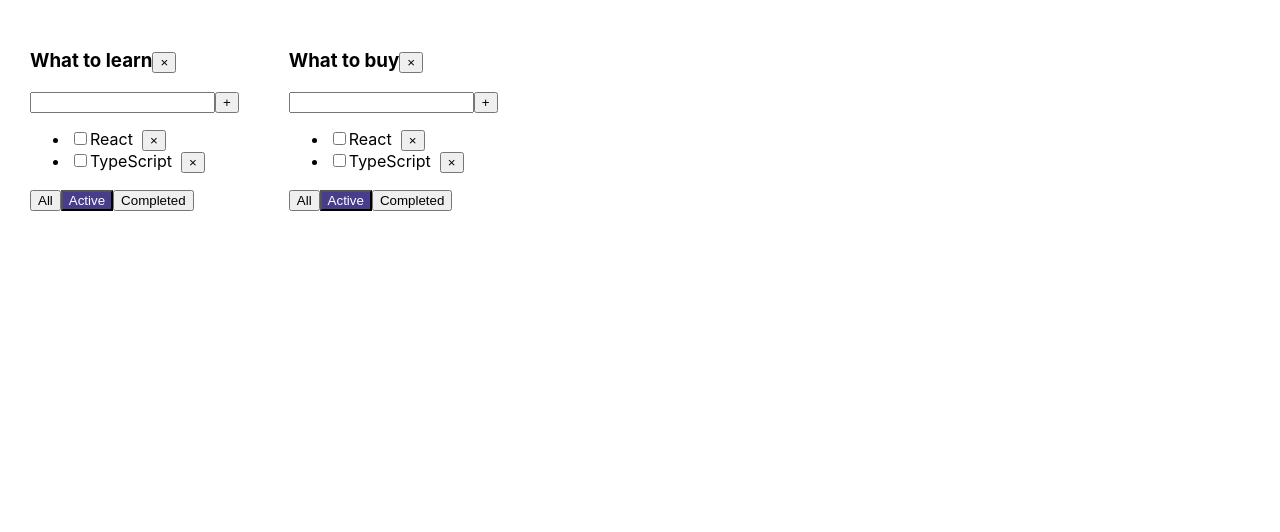
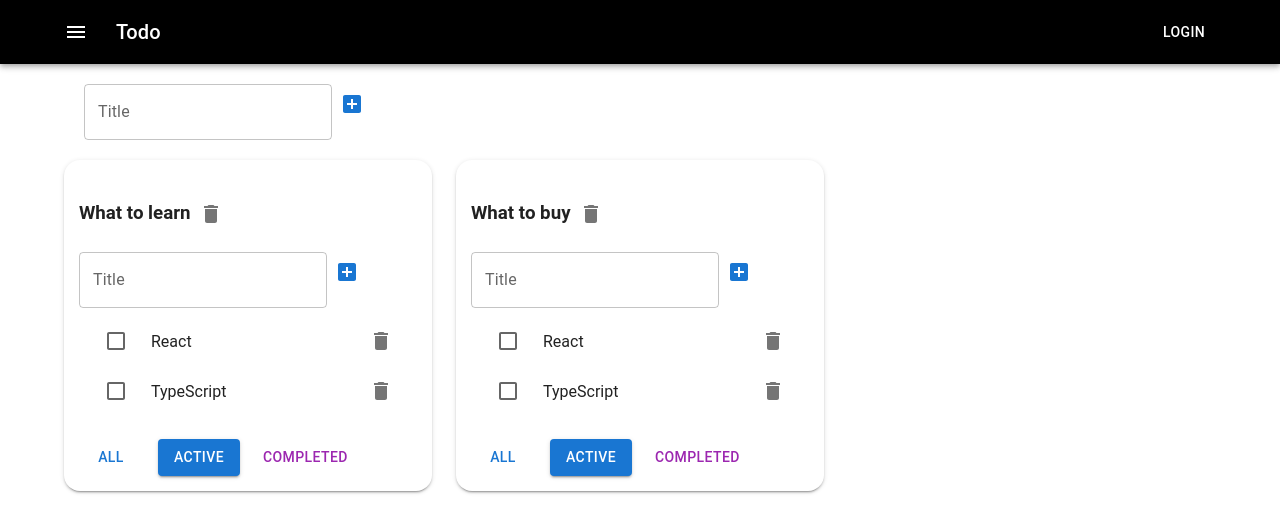
Before and after one commit to RudakovIlya/todo-list-ts, a React (Create React App) app: page / in a window 1280 px wide. Shown: the top 532 px of the page. Built offline with nearby package versions, Linux system fonts and the light colour scheme.

Commit message:
feat: added MUI in project

```diff
--- a/src/App.css
+++ /dev/null
@@ -1,27 +0,0 @@
-.App {
-    padding: 30px;
-    display: flex;
-}
-
-.App > div {
-    margin-right: 50px;
-}
-
-.btn-active {
-    background-color: darkslateblue;
-    color: #FFFFFF;
-}
-
-.task-done {
-    font-weight: 600;
-    color: rebeccapurple;
-}
-
-.error {
-    color: red;
-}
-
-.error-input {
-    outline: none;
-    border: 2px solid red;
-}
--- a/src/App.tsx
+++ b/src/App.tsx
@@ -1,7 +1,16 @@
 import React, {useState} from 'react';
-import './App.css';
 import TodoList, {TaskType} from "./components/TodoList";
 import {v1} from "uuid";
+import AddItemForm from "./components/AddItemForm";
+import AppBar from '@mui/material/AppBar';
+import Toolbar from '@mui/material/Toolbar';
+import Typography from '@mui/material/Typography';
+import MenuIcon from '@mui/icons-material/Menu';
+import Button from "@mui/material/Button";
+import IconButton from "@mui/material/IconButton";
+import Paper from "@mui/material/Paper";
+import Container from '@mui/material/Container'
+import Grid from '@mui/material/Grid'
 
 export type FilterValuesType = 'all' | 'active' | 'completed';
 
@@ -64,10 +73,6 @@ function App() {
         setTasks({...tasks, [todoListID]: [...tasks[todoListID], {id: v1(), title, isDone: false}]})
     }
 
-    const changeTodoListFilter = (todoListID: string, filter: FilterValuesType) => {
-        setTodoLists(todoLists.map((todoList) => todoList.id === todoListID ? {...todoList, filter} : todoList))
-    };
-
     const getFilteredTasks = (filter: FilterValuesType, tasks: TaskType[]): TaskType[] => {
         switch (filter) {
             case "completed":
@@ -79,20 +84,44 @@ function App() {
         }
     }
 
-    const changeStatus = (todoListID: string, taskId: string, isDone: boolean) => {
+    const changeTaskStatus = (todoListID: string, taskId: string, isDone: boolean) => {
         setTasks({
             ...tasks,
             [todoListID]: tasks[todoListID].map(task => task.id === taskId ? {...task, isDone} : task)
         });
     }
 
+    const editTaskTitle = (todoListID: string, taskId: string, title: string) => {
+        setTasks({
+            ...tasks,
+            [todoListID]: tasks[todoListID].map(task => task.id === taskId ? {...task, title} : task)
+        })
+    }
+
+    const changeTodoListFilter = (todoListID: string, filter: FilterValuesType) => {
+        setTodoLists(todoLists.map((todoList) => todoList.id === todoListID ? {...todoList, filter} : todoList))
+    };
+
     const removeTodoList = (todoListID: string) => {
-        setTodoLists(todoLists.filter(todoList => todoList.id !== todoListID))
+        setTodoLists(todoLists.filter(todoList => todoList.id !== todoListID));
+        delete tasks[todoListID];
+    }
+
+    const addTodoListCallback = (title: string) => {
+        const newTodoLIstID = v1();
+        setTodoLists([{id: newTodoLIstID, title, filter: 'all'}, ...todoLists]);
+        setTasks({...tasks, [newTodoLIstID]: []});
+    }
+
+    const editTodoListTitle = (todoListID: string, title: string) => {
+        setTodoLists(todoLists.map(todoList => todoList.id === todoListID ? {...todoList, title} : todoList))
     }
 
     const todoListsItem = todoLists.map(todoList => {
         const filteredTasks = getFilteredTasks(todoList.filter, tasks[todoList.id])
         return (
+            <Grid item xs={2} md={4} key={todoList.id}>
+                <Paper elevation={2} style={{padding: 15, borderRadius: 16}}>
                     <TodoList
                         todoListID={todoList.id}
                         key={todoList.id}
@@ -101,16 +130,47 @@ function App() {
                         addTask={addTask}
                         changeTodoListFilter={changeTodoListFilter}
                         removeTask={removeTask}
+                        editTaskTitle={editTaskTitle}
                         tasks={filteredTasks}
-                changeStatus={changeStatus}
+                        changeTaskStatus={changeTaskStatus}
                         removeTodoList={removeTodoList}
+                        editTodoListTitle={editTodoListTitle}
                     />
+                </Paper>
+            </Grid>
         )
     })
 
     return (
         <div className="App">
+            <AppBar style={{background: '#000000'}} position="static">
+                <Container style={{padding: 0}} maxWidth={'lg'}>
+                    <Toolbar>
+                        <IconButton
+                            size="large"
+                            edge="start"
+                            color="inherit"
+                            aria-label="menu"
+                            sx={{mr: 2}}
+                        >
+                            <MenuIcon/>
+                        </IconButton>
+                        <Typography variant="h6" component="div" sx={{flexGrow: 1}}>
+                            Todo
+                        </Typography>
+                        <Button color="inherit">Login</Button>
+                    </Toolbar>
+                </Container>
+            </AppBar>
+
+            <Container fixed maxWidth={'lg'}>
+                <Grid container style={{padding: 20}}>
+                    <AddItemForm addItem={addTodoListCallback}/>
+                </Grid>
+                <Grid container spacing={3}>
                     {todoListsItem}
+                </Grid>
+            </Container>
         </div>
     );
 }
--- /dev/null
+++ b/src/components/AddItemForm.tsx
@@ -0,0 +1,52 @@
+import React, {ChangeEvent, KeyboardEvent, useState, FC} from 'react';
+import TextField from "@mui/material/TextField";
+import IconButton from "@mui/material/IconButton";
+import AddBoxIcon from "@mui/icons-material/AddBox";
+
+type AddItemFormPropsType = {
+    addItem: (title: string) => void
+}
+
+const AddItemForm: FC<AddItemFormPropsType> = ({addItem}) => {
+    const [error, setError] = useState<boolean>(false);
+    const [titleTask, setTitle] = useState<string>('');
+
+    const addItemCallback = () => {
+        const trimmedTitle = titleTask.trim()
+        if (trimmedTitle) {
+            addItem(trimmedTitle);
+            setTitle('');
+        } else {
+            setError(true);
+        }
+    }
+
+    const onKeyDownInputHandler = (event: KeyboardEvent<HTMLInputElement>) => {
+        event.key === 'Enter' && addItemCallback();
+    }
+
+    const onChangeInputHandler = (event: ChangeEvent<HTMLInputElement>) => {
+        setTitle(event.currentTarget.value)
+
+        error && setError(false);
+    }
+
+    return (
+        <div>
+            <TextField
+                label={error ? 'Please, enter task title' : 'Title'}
+                variant="outlined"
+                value={titleTask}
+                onChange={onChangeInputHandler}
+                onKeyDown={onKeyDownInputHandler}
+                error={error}
+            />
+            <IconButton onClick={addItemCallback} color={'primary'}
+                        style={{maxWidth: '40px', maxHeight: '40px', minWidth: '40px', minHeight: '40px'}}>
+                <AddBoxIcon/>
+            </IconButton>
+        </div>
+    );
+};
+
+export default AddItemForm;
--- /dev/null
+++ b/src/components/EditableSpan.tsx
@@ -0,0 +1,36 @@
+import React, {useState, FC, ChangeEvent, KeyboardEvent} from 'react';
+import TextField from "@mui/material/TextField";
+
+type EditableSpanPropsType = {
+    title: string
+    changeTitle: (title: string) => void
+}
+
+const EditableSpan: FC<EditableSpanPropsType> = ({title: propsTitle, changeTitle}) => {
+    const [title, setTitle] = useState<string>(propsTitle)
+    const [editMode, setEditMode] = useState<boolean>(false)
+
+    const activateEditMode = () => {
+        setEditMode(!editMode)
+        changeTitle(title);
+    }
+
+    const onChangeInputValue = (event: ChangeEvent<HTMLInputElement>) => {
+        setTitle(event.currentTarget.value)
+    }
+
+    const onEnterHandler = (event: KeyboardEvent<HTMLInputElement>) => event.key === 'Enter' && activateEditMode()
+
+    return (
+        <>
+            {
+                editMode ? <TextField value={title} onChange={onChangeInputValue} onBlur={activateEditMode}
+                                      onKeyDown={onEnterHandler}
+                                      autoFocus variant="standard"/> :
+                    <span onDoubleClick={activateEditMode}>{propsTitle}</span>
+            }
+        </>
+    );
+};
+
+export default EditableSpan;
--- a/src/components/TodoList.tsx
+++ b/src/components/TodoList.tsx
@@ -1,5 +1,16 @@
-import React, {ChangeEvent, useState, KeyboardEvent} from 'react';
+import React, {ChangeEvent} from 'react';
 import {FilterValuesType} from "../App";
+import AddItemForm from "./AddItemForm";
+import EditableSpan from "./EditableSpan";
+import Button from "@mui/material/Button";
+import Delete from "@mui/icons-material/Delete";
+import IconButton from "@mui/material/IconButton";
+import Checkbox from '@mui/material/Checkbox'
+import ListItem from '@mui/material/ListItem'
+import ListItemButton from '@mui/material/ListItemButton'
+import ListItemIcon from '@mui/material/ListItemIcon'
+import List from "@mui/material/List";
+
 
 export type TaskType = {
     id: string,
@@ -15,8 +26,10 @@ type TodoListPropsType = {
     removeTask: (todoListID: string, taskId: string) => void,
     changeTodoListFilter: (todoListID: string, filter: FilterValuesType) => void
     addTask: (todoListID: string, title: string) => void
-    changeStatus: (todoListID: string, taskId: string, isDone: boolean) => void
+    editTaskTitle: (todoListID: string, taskId: string, title: string) => void
+    changeTaskStatus: (todoListID: string, taskId: string, isDone: boolean) => void
     removeTodoList: (todoListID: string) => void
+    editTodoListTitle: (todoListID: string, title: string) => void
 };
 
 const TodoList: React.FC<TodoListPropsType> = (props) => {
@@ -25,90 +38,88 @@ const TodoList: React.FC<TodoListPropsType> = (props) => {
         title,
         tasks,
         filter,
+        todoListID,
         removeTask,
+        addTask,
+        changeTaskStatus,
+        editTaskTitle,
+        removeTodoList,
         changeTodoListFilter,
-        addTask,
-        changeStatus,
-        todoListID,
-        removeTodoList
+        editTodoListTitle
     } = props
-
-    const [titleTask, setTitle] = useState<string>('');
-    const [error, setError] = useState<boolean>(false);
-
-    const addTaskCallback = () => {
-        const trimmedTitle = titleTask.trim()
-        if (trimmedTitle) {
-            addTask(todoListID, trimmedTitle);
-            setTitle('');
-        } else {
-            setError(true);
-        }
-    }
-
-    const onKeyDownInputHandler = (event: KeyboardEvent<HTMLInputElement>) => {
-        event.key === 'Enter' && addTaskCallback();
-    }
-
-    const onChangeInputHandler = (event: ChangeEvent<HTMLInputElement>) => {
-        setTitle(event.currentTarget.value)
-
-        error && setError(false);
-    }
 
     const onClickHandlerCreator = (filter: FilterValuesType) => () => changeTodoListFilter(todoListID, filter);
 
-    const tasksElements = tasks.length ?
-        <ul>{tasks.map((task: TaskType) => {
-            const removeTaskCallback = () => removeTask(todoListID, task.id)
-            const changeTaskStatus = (event: ChangeEvent<HTMLInputElement>) => changeStatus(todoListID, task.id, event.currentTarget.checked)
-            return (
-                <li key={task.id}>
-                    <input type="checkbox" checked={task.isDone} onChange={changeTaskStatus}/>
-                    <span className={task.isDone ? 'task-done' : ''}>{task.title} &nbsp;</span>
-                    <button onClick={removeTaskCallback}>&times;</button>
-                </li>
-            )
-        })}</ul> : <span>List is empty!</span>;
+
+    const tasksElements = tasks.map((task: TaskType) => {
+
+        const removeTaskCallback = () => removeTask(todoListID, task.id)
+
+        const changeTaskStatusCallback = (event: ChangeEvent<HTMLInputElement>) => changeTaskStatus(todoListID, task.id, event.currentTarget.checked)
+
+        const changeTitle = (title: string) => {
+            editTaskTitle(todoListID, task.id, title)
+        }
+
+        return (
+            <ListItem
+                key={task.id}
+                secondaryAction={
+                    <IconButton onClick={removeTaskCallback} aria-label="delete">
+                        <Delete/>
+                    </IconButton>
+                }
+                disablePadding
+            >
+                <ListItemButton dense>
+                    <ListItemIcon>
+                        <Checkbox
+                            disableRipple
+                            color="primary"
+                            checked={task.isDone}
+                            onChange={changeTaskStatusCallback}
+                        />
+                    </ListItemIcon>
+                    <EditableSpan title={task.title} changeTitle={changeTitle}/>
+                </ListItemButton>
+            </ListItem>
+        )
+    })
 
     const removeTodoListCallback = () => {
         removeTodoList(todoListID)
     }
 
+    const addTaskCallback = (title: string) => {
+        addTask(todoListID, title)
+    }
+
+    const changeTodoListTitle = (title: string) => {
+        editTodoListTitle(todoListID, title)
+    }
+
     return (
         <div>
-            <h3>{title}
-                <button onClick={removeTodoListCallback}>&times;</button>
+            <h3>
+                <EditableSpan title={title} changeTitle={changeTodoListTitle}/>
+                <IconButton aria-label="delete" onClick={removeTodoListCallback}>
+                    <Delete/>
+                </IconButton>
             </h3>
-            <div>
-                <input
-                    className={error ? 'error-input' : ''}
-                    value={titleTask}
-                    onChange={onChangeInputHandler}
-                    onKeyDown={onKeyDownInputHandler}
-                />
-                <button onClick={addTaskCallback}>+</button>
-                {error && <div className={'error'}>{'Please, enter task title!'}</div>}
-            </div>
+            <AddItemForm addItem={addTaskCallback}/>
 
-            {tasksElements}
+            <List>{tasksElements}</List>
 
-            <div>
-                <button
-                    className={filter === 'all' ? 'btn-active' : ''}
-                    onClick={onClickHandlerCreator('all')}>
-                    All
-                </button>
-                <button
-                    className={filter === 'active' ? 'btn-active' : ''}
-                    onClick={onClickHandlerCreator('active')}>
-                    Active
-                </button>
-                <button
-                    className={filter === 'completed' ? 'btn-active' : ''}
-                    onClick={onClickHandlerCreator('completed')}>
-                    Completed
-                </button>
+            <div style={{marginTop: 15, display: 'flex', columnGap: 15}}>
+                <Button variant={filter === 'all' ? 'contained' : 'text'}
+                        onClick={onClickHandlerCreator('all')}>All
+                </Button>
+                <Button color={'primary'} variant={filter === 'active' ? 'contained' : 'text'}
+                        onClick={onClickHandlerCreator('active')}>Active
+                </Button>
+                <Button color={'secondary'} variant={filter === 'completed' ? 'contained' : 'text'}
+                        onClick={onClickHandlerCreator('completed')}>Completed
+                </Button>
             </div>
         </div>
     );
--- a/src/index.css
+++ b/src/index.css
@@ -1,13 +1,10 @@
 body {
   margin: 0;
-  font-family: -apple-system, BlinkMacSystemFont, 'Segoe UI', 'Roboto', 'Oxygen',
-    'Ubuntu', 'Cantarell', 'Fira Sans', 'Droid Sans', 'Helvetica Neue',
-    sans-serif;
+  font-family: 'Roboto', sans-serif;
   -webkit-font-smoothing: antialiased;
   -moz-osx-font-smoothing: grayscale;
 }
-
-code {
-  font-family: source-code-pro, Menlo, Monaco, Consolas, 'Courier New',
-    monospace;
+ul {
+  list-style: none;
+  padding: 0;
 }
--- a/src/index.tsx
+++ b/src/index.tsx
@@ -9,11 +9,8 @@ const root = ReactDOM.createRoot(
 );
 root.render(
     <React.StrictMode>
-        <App />
+        <App/>
     </React.StrictMode>
 );
 
-// If you want to start measuring performance in your app, pass a function
-// to log results (for example: reportWebVitals(console.log))
-// or send to an analytics endpoint. Learn more: https://bit.ly/CRA-vitals
 reportWebVitals();
```
Also changed, not shown: package.json (+10 -1 lines), 1 other file (tests, documents, lock files or other folders). Lines whose indentation alone changed are shown as unchanged.
